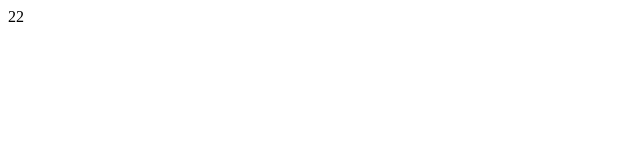
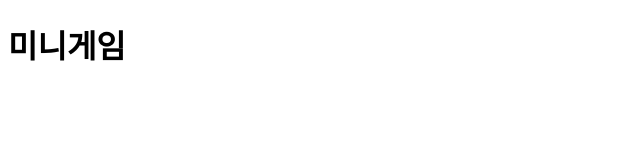
Before and after one commit to fe-javascript-study/mini-shop, a website built with Parcel: page index.html in a window 1280 px wide. Shown: the whole page, without its empty margins (0-640 px from the left). Built offline with nearby package versions, Linux system fonts and the light colour scheme.

Commit message:
update version

```diff
--- a/index.html
+++ b/index.html
@@ -5,7 +5,8 @@
     <title>테스트</title>
 </head>
 <body>
-    <div>22</div>
+    <h1 class="title">미니게임</h1>
+
     <script src="index.js"></script>
 </body>
 </html>
```
Also changed, not shown: 1 other file.
